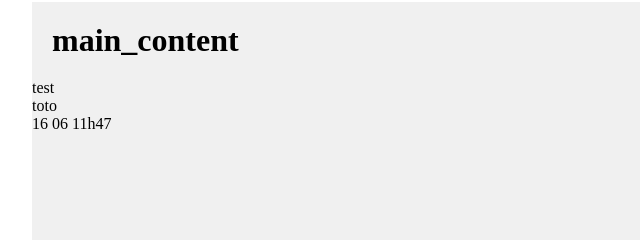
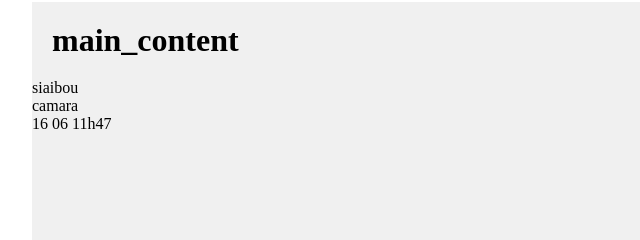
Before and after one commit to mathieunaud/TPGith, a plain HTML site: page index.html in a window 1280 px wide. Shown: the part 114-354 px from the top of the page, 128-768 px from the left. Drawn offline with Linux system fonts and the light colour scheme.

Commit message:
demande de modification

```diff
--- a/index.html
+++ b/index.html
@@ -18,8 +18,8 @@
 			<div id="main_content">
 
 				<h1>main_content</h1>
-				<p>test</p>
-				<p>toto</p>
+				<p>siaibou</p>
+				<p>camara</p>
 				<p>16 06 11h47</p>
 
 			</div> <!-- FIN main_content -->
```
